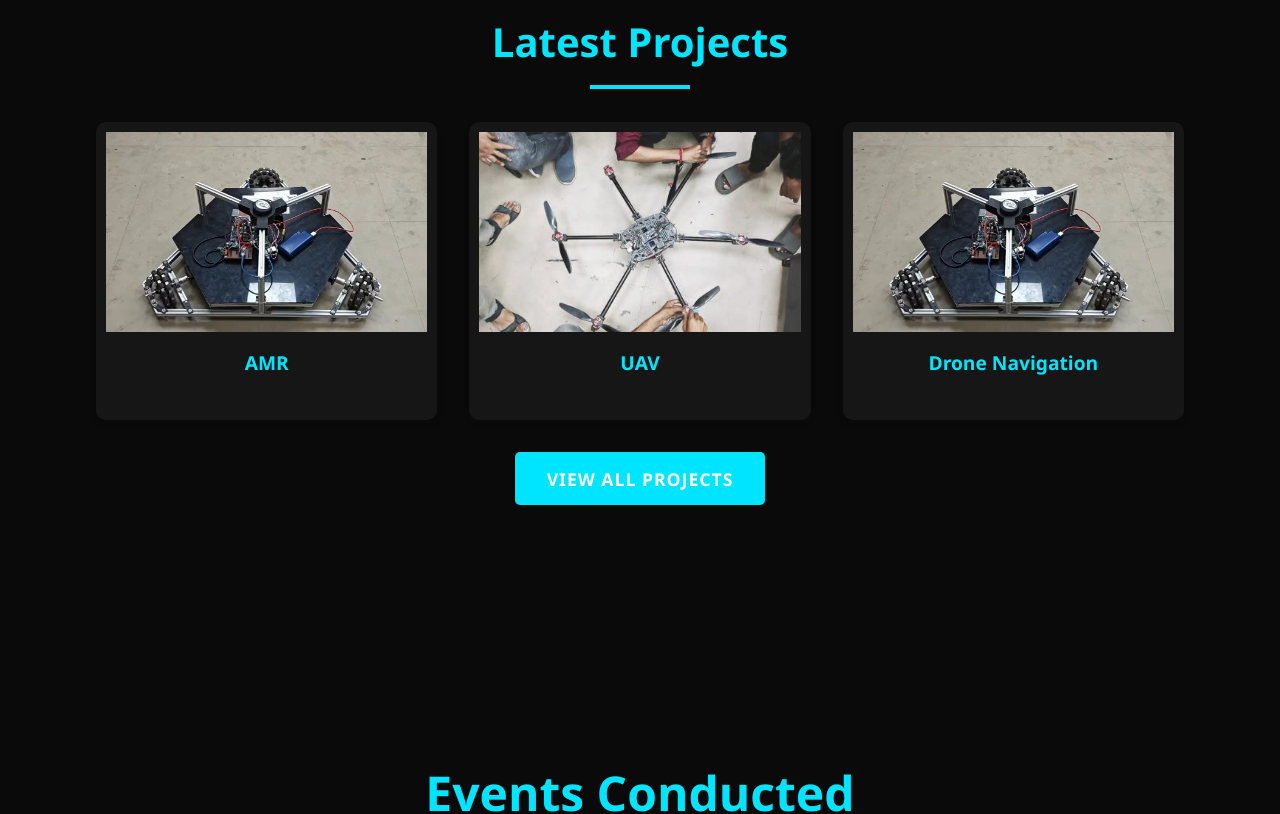
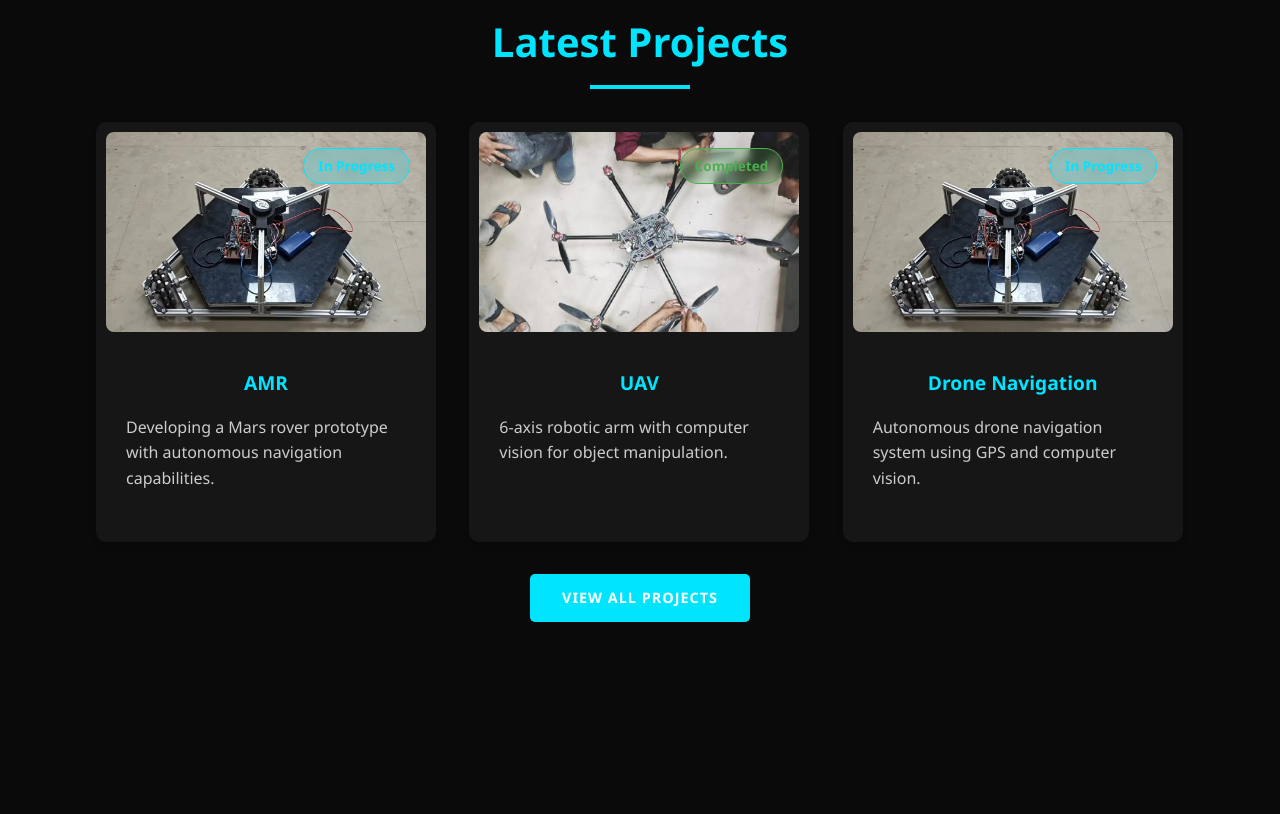
Before and after one commit to Losthero1640/rs-website, a React (Vite) app: page / in a window 1280 px wide. Shown: the part 960-1774 px from the top of the page. Built offline with nearby package versions, Linux system fonts and the light colour scheme.

Commit message:
small Change in ProjectSection

```diff
--- a/src/components/ProjectCard.jsx
+++ b/src/components/ProjectCard.jsx
@@ -1,23 +1,32 @@
-import React from 'react';
-import { Link } from 'react-router-dom';
-import '../styles/ProjectCard.css';
+import React from 'react'
+import { Link } from 'react-router-dom'
+import '../styles/ProjectCard.css'
 
-const ProjectCard = ({ project }) => {
+const ProjectCard = ({ project, onClick, displayLearnMore }) => {
   return (
     <div className="project-card">
-      <img src={project.image} alt={project.title} className="project-image" />
-      <div className="project-info">
-        <h3>{project.title}</h3>
+      <div className="project-image-container">
+        <img
+          src={project.image}
+          alt={project.title}
+          className="project-image"
+        />
         <p className="status" data-status={project.status.toLowerCase()}>
           {project.status}
         </p>
+      </div>
+
+      <div className="project-info">
+        <h3>{project.title}</h3>
         <p className="description">{project.description}</p>
-        <Link to="/" className="btn">
-          Learn More
-        </Link>
+        {displayLearnMore && (
+          <button className="btn" onClick={onClick}>
+            Learn More
+          </button>
+        )}
       </div>
     </div>
-  );
-};
+  )
+}
 
-export default ProjectCard;
+export default ProjectCard
--- /dev/null
+++ b/src/data/projectdata.js
@@ -0,0 +1,57 @@
+const projects = [
+  {
+    id: 1,
+    title: 'AMR',
+    description:
+      'Developing a Mars rover prototype with autonomous navigation capabilities.',
+    longdescription:
+      'Developing a Mars rover prototype with autonomous navigation capabilities. This project focuses on implementing advanced path planning algorithms and obstacle avoidance systems.',
+    image: 'projects/amr.jpg',
+    status: 'In Progress',
+    technologies: ['ROS', 'Python', 'Computer Vision'],
+  },
+  {
+    id: 2,
+    title: 'UAV',
+    description:
+      '6-axis robotic arm with computer vision for object manipulation.',
+    longdescription:
+      'An unmanned aerial vehicle (UAV), commonly known as a drone, is an aircraft without any human pilot, crew, or passengers on board. UAVs are a component of an unmanned aircraft system (UAS), UAVs are used for observation and tactical planning. This technology is now available for use in the emergency response field to assist crew members.',
+    image: 'projects/uav.jpg',
+    status: 'Completed',
+    technologies: ['Arduino', 'C++', 'OpenCV'],
+  },
+  {
+    id: 3,
+    title: '3D - Printer',
+    description:
+      'Autonomous drone navigation system using GPS and computer vision.',
+    longdescription:
+      'Students of VSSUT’s Robotics Society have achieved a new feat in the field of innovation and technology by developing Odishas first low cost fully-customizable open-source 3D printer, which creates three-dimensional solid objects from a digital file. We use a form of additive manufacturing known as FDM to print prototypes.',
+    image: 'projects/3d.jpg',
+    status: 'Completed',
+    technologies: ['Python', 'OpenCV', 'ROS'],
+  },
+  {
+    id: 4,
+    title: 'ROUV',
+    description: '',
+    longdescription:
+      'ROUVs are one of the most important discoveries in the exploration of the underwater environment because of having greater speed, endurance, and depth capability. It consists of 6 thrusters having the configuration of 4 vectored and 2 verticals. It also comprises of Gyroscope, Accelerometer, and Compass.',
+    image: 'projects/rouv.jpg',
+    status: 'Completed',
+    technologies: ['IoT', 'Node.js', 'React Native'],
+  },
+  {
+    id: 5,
+    title: 'E-Cycle',
+    description: '',
+    longdescription:
+      'Electric Cycle is one of the effective solutions to tackle the global menace of Environmental Pollution & increase in the prices of Petrol and Diesel. Equipped with a Li-on battery, DC motor, and Controller, It has various features like rechargeable battery which gets fully charged in 2 hours, battery is getting charged pedaling, so there is no problem with the battery draining, attains a maximum speed of 20 mph with a Payload of 65 Kg, has mileage of 20-25 Km in one full charge.',
+    image: 'projects/ecycle.jpg',
+    status: 'In Progress',
+    technologies: ['Python', 'TensorFlow', 'OpenCV'],
+  },
+]
+
+export default projects
--- a/src/pages/Home.jsx
+++ b/src/pages/Home.jsx
@@ -305,10 +305,11 @@ const Home = () => {
           <h2 className="section-title">Latest Projects</h2>
           <div className="projects-grid">
             {latestProjects.map(project => (
-              <div key={project.id} className="project-card">
-                <img src={project.image} alt={project.title} />
-                <h3>{project.title}</h3>
-              </div>
+              // <div key={project.id} className="project-card">
+              //   <img src={project.image} alt={project.title} />
+              //   <h3>{project.title}</h3>
+              // </div>
+              <ProjectCard project={project} displayLearnMore = {false}/>
             ))}
           </div>
           <div className="view-all-container">
--- a/src/styles/ProjectCard.css
+++ b/src/styles/ProjectCard.css
@@ -1,24 +1,33 @@
+.projects-grid {
+  display: flex;
+  flex-wrap: wrap;
+  justify-content: center;
+  gap: 24px;
+}
+
 .project-card {
   background: var(--card-bg);
   border-radius: 12px;
   overflow: hidden;
   transition: all 0.4s ease;
-  height: 100%;
+  width: 340px;
   display: flex;
   flex-direction: column;
-  padding: 10px;  /*added*/
-  margin-bottom: 15px; /*added*/
+  padding: 10px;
+  box-shadow: var(--shadow);
 }
 
 .project-card:hover {
   transform: translateY(-10px);
-  box-shadow: 0 20px 40px rgba(0, 0, 0, 0.4);
+  box-shadow: var(--hover-shadow);
 }
 
+/* Image Section */
 .project-image-container {
   position: relative;
   overflow: hidden;
-  height: 300px;
+  height: 220px;
+  border-radius: 8px;
 }
 
 .project-image {
@@ -32,92 +41,88 @@
   transform: scale(1.05);
 }
 
-.project-status {
+/* Status Tag */
+.status {
   position: absolute;
-  top: 20px;
-  right: 20px;
-  padding: 6px 15px;
+  top: 16px;
+  right: 16px;
+  padding: 6px 14px;
   border-radius: 20px;
-  font-size: 0.9rem;
+  font-size: 0.85rem;
   font-weight: 600;
   z-index: 1;
+  backdrop-filter: blur(5px);
+  border: 1px solid transparent;
 }
 
-.status-in-progress {
+.status[data-status="in progress"] {
   background: rgba(0, 229, 255, 0.2);
-  backdrop-filter: blur(5px);
   color: var(--accent-color);
-  border: 1px solid var(--accent-color);
+  border-color: var(--accent-color);
 }
 
-.status-completed {
+.status[data-status="completed"] {
   background: rgba(76, 175, 80, 0.2);
-  backdrop-filter: blur(5px);
   color: #4caf50;
-  border: 1px solid #4caf50;
+  border-color: #4caf50;
 }
 
+/* Info Section */
 .project-info {
-  padding: 30px;
-  flex: 1;
+  padding: 20px;
   display: flex;
   flex-direction: column;
 }
 
 .project-info h3 {
-  font-size: 1.8rem;
-  margin-bottom: 15px;
+  font-size: 1.4rem;
+  margin-bottom: 12px;
+  color: var(--heading-color);
 }
 
-.project-description {
+.description {
+  font-size: 0.95rem;
   color: var(--secondary-text);
-  margin-bottom: 25px;
+  margin-bottom: 20px;
   flex: 1;
 }
 
-.project-technologies {
-  display: flex;
-  flex-wrap: wrap;
-  gap: 10px;
-  margin-bottom: 25px;
+/* Learn More Button */
+.btn {
+  align-self: flex-start;
+  padding: 8px 14px;
+  background-color: var(--accent-color);
+  color: white;
+  text-decoration: none;
+  border-radius: 6px;
+  font-size: 0.9rem;
+  transition: background-color 0.2s ease;
 }
 
-.tech-tag {
-  background: rgba(255, 255, 255, 0.1);
-  padding: 5px 15px;
-  border-radius: 20px;
-  font-size: 0.9rem;
+.btn:hover {
+  background-color: var(--accent-color-dark);
 }
 
-.project-link {
-  align-self: flex-start;
-  margin-top: auto;
-}
-
-/* Responsive Project Cards */
+/* Responsive */
 @media (max-width: 1600px) {
   .project-image-container {
-    height: 280px;
+    height: 200px;
   }
 }
 
 @media (max-width: 1200px) {
-  .project-info {
-    padding: 25px;
-  }
-
   .project-info h3 {
-    font-size: 1.6rem;
+    font-size: 1.3rem;
   }
 }
 
 @media (max-width: 992px) {
   .project-image-container {
-    height: 250px;
+    height: 180px;
   }
 
   .project-info {
-    padding: 20px;
+    padding: 18px;
   }
 }
 
@@ -128,24 +133,20 @@
   }
 
   .project-info h3 {
-    font-size: 1.5rem;
+    font-size: 1.2rem;
   }
 }
 
 @media (max-width: 576px) {
   .project-image-container {
-    height: 220px;
-  }
-
-  .project-info {
-    padding: 18px;
+    height: 160px;
   }
 
   .project-info h3 {
-    font-size: 1.4rem;
+    font-size: 1.1rem;
   }
 
-  .project-description {
-    font-size: 0.95rem;
+  .description {
+    font-size: 0.9rem;
   }
 }
```
Also changed, not shown: src/pages/AllProjects.jsx (+41 -63 lines).
